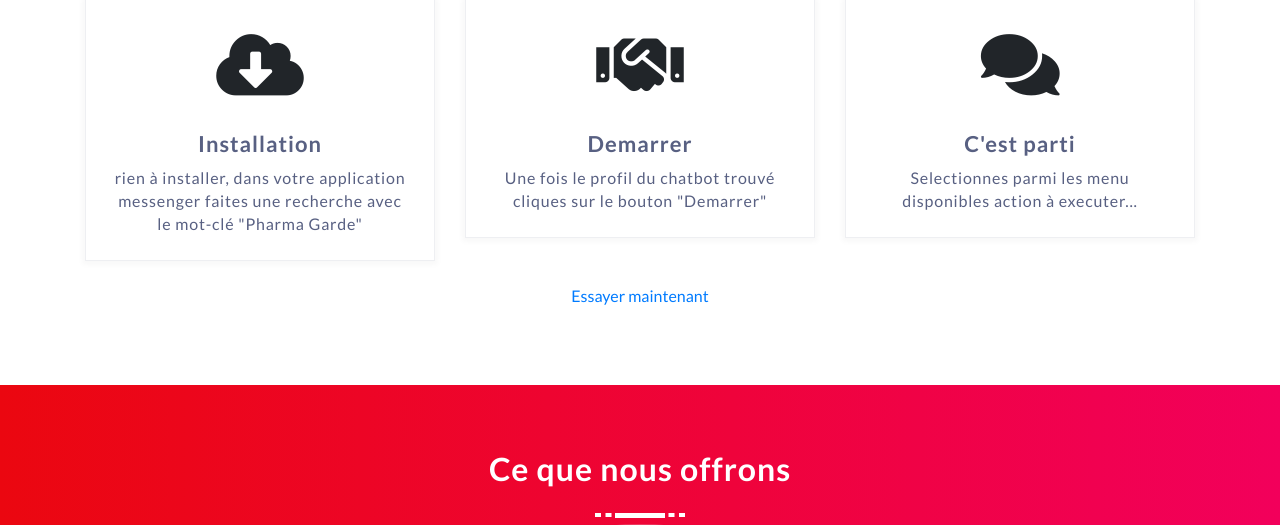
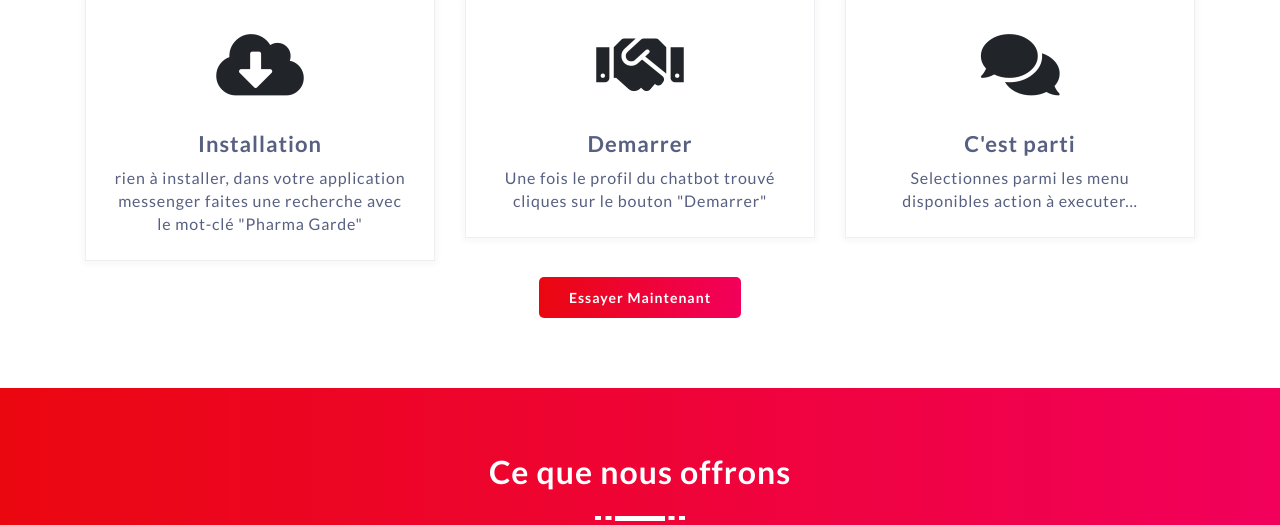
Before and after one commit to senateurritchie/pharmabot, a Flask app: page / in a window 1280 px wide. Shown: the part 974-1499 px from the top of the page. Run offline with Flask 2, Linux system fonts and the light colour scheme; some libraries are stand-ins or nearby versions.

```diff
--- a/pharmaapp/templates/index.html.jinja2
+++ b/pharmaapp/templates/index.html.jinja2
@@ -131,7 +131,7 @@
             </div>
 
             <div class="d-flex flex-row justify-content-center mt-3">
-                <a class="btn" class="btn-theme" href="https://m.me/CiPharmaBot">
+                <a class="btn-theme" href="https://m.me/CiPharmaBot">
                     Essayer maintenant
                 </a>
             </div>
```
